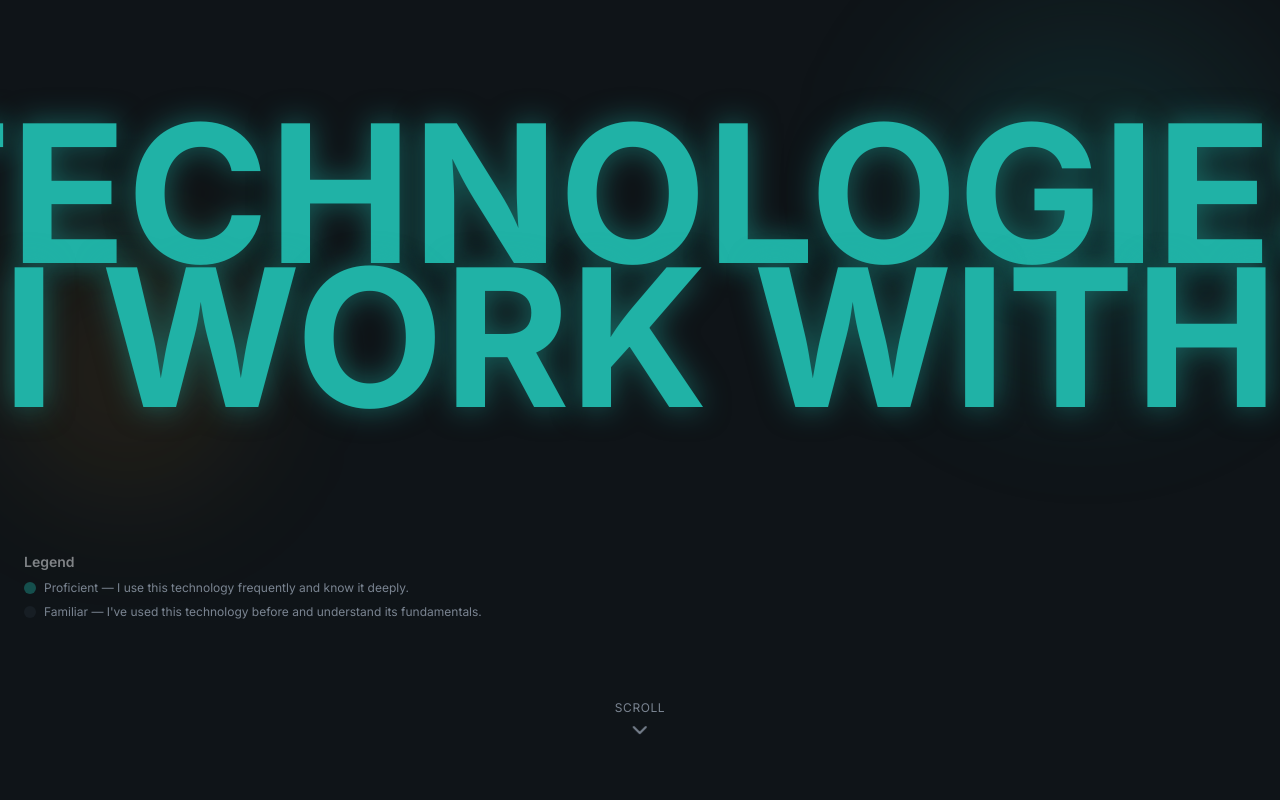
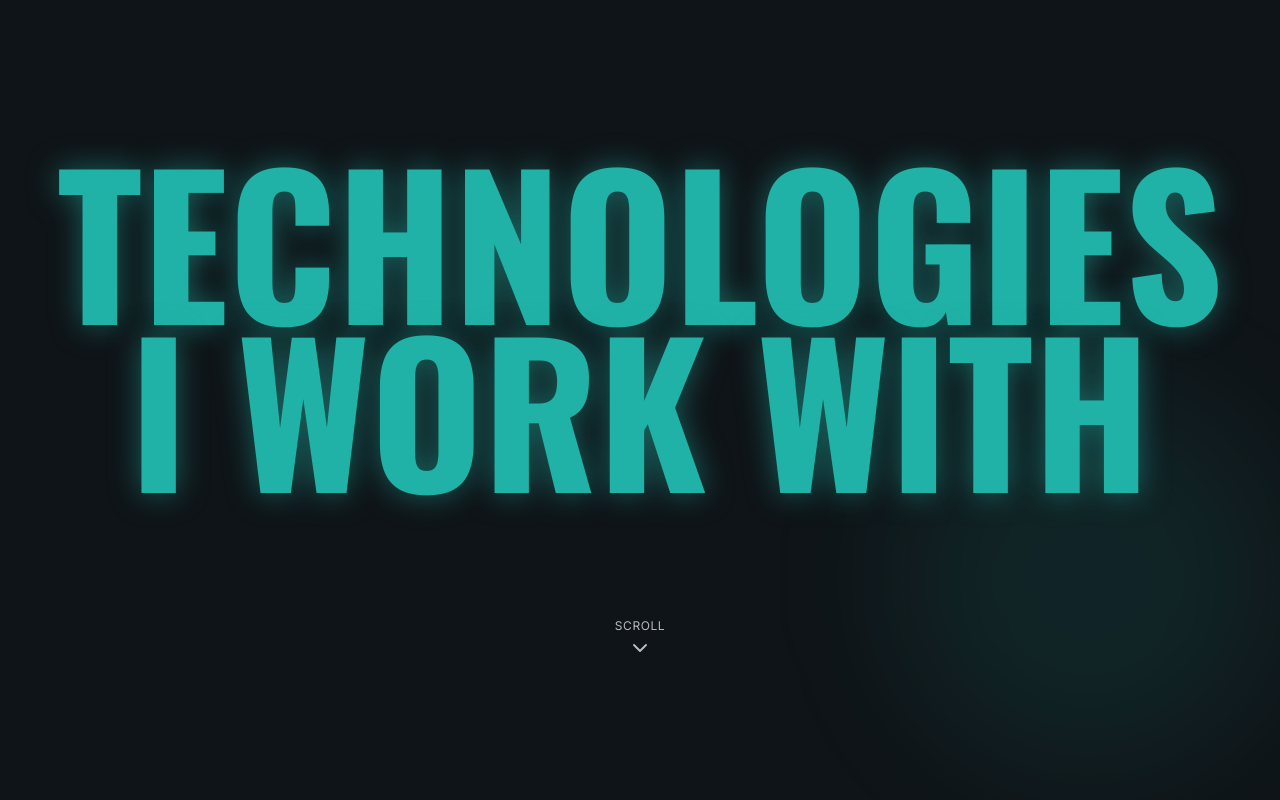
Before and after one commit to nihilno/portfolio, a Next.js app: page / in a window 1280 px wide. Shown: the part 1140-1940 px from the top of the page. Built offline with nearby package versions, Linux system fonts and the light colour scheme; a web font is replaced by a local one.

Commit message:
refactor: enhance techstack layout and animations, add Oswald font

```diff
--- a/src/components/sections/techstack/techstack-technologies.tsx
+++ b/src/components/sections/techstack/techstack-technologies.tsx
@@ -2,79 +2,106 @@
 
 import { Badge } from "@/components/ui/badge";
 import { precisedSkills, proficientSkills } from "@/lib/constants";
+import { oswald } from "@/lib/fonts";
 import { gsap } from "@/lib/gsap";
+import { cn } from "@/lib/utils";
 import { useGSAP } from "@gsap/react";
+import { ChevronDown } from "lucide-react";
 import { useRef } from "react";
 
 function TechstackTechnologies() {
   const proficientSet = new Set(proficientSkills.map((s) => s.toLowerCase()));
-
-  const titleRef = useRef<HTMLHeadingElement | null>(null);
+  const divRef = useRef<HTMLDivElement | null>(null);
+  const headingRef = useRef<HTMLDivElement | null>(null);
   const gridRef = useRef<HTMLDivElement | null>(null);
 
   useGSAP(() => {
+    if (!divRef.current || !headingRef.current || !gridRef.current) return;
+
     const tl = gsap.timeline({
       scrollTrigger: {
-        trigger: gridRef.current,
-        start: "top 80%",
-        end: "top center",
-        scrub: true,
+        trigger: divRef.current,
+        start: "top top",
+        end: "+=175%",
+        scrub: 1,
+        pin: true,
+        pinType: "transform",
+        anticipatePin: 1,
       },
     });
 
-    if (!titleRef.current) return;
-
     tl.to(
-      titleRef.current,
+      headingRef.current,
       {
         autoAlpha: 0.25,
-        ease: "power1.inOut",
-        fontSize: "156px",
+        scale: 0.75,
+        ease: "power2.inOut",
+        duration: 1,
       },
       0,
     );
 
-    if (!gridRef.current) return;
+    tl.to(
+      gridRef.current,
+      {
+        autoAlpha: 1,
+        ease: "power2.out",
+        duration: 0.8,
+      },
+      0.3,
+    );
 
-    const cards = Array.from(gridRef.current.children);
-    cards.forEach((card, index) => {
-      const side = index % 3 === 0 ? -80 : index % 3 === 1 ? 0 : 80;
+    const cards = gsap.utils.toArray(gridRef.current.children);
 
     tl.fromTo(
-        card,
-        { autoAlpha: 0, x: side, y: 24, scale: 0.9 },
+      cards,
+      { autoAlpha: 0, y: 80 },
       {
         autoAlpha: 1,
-          x: 0,
         y: 0,
-          scale: 1,
         ease: "power2.out",
+        stagger: {
+          amount: 0.5,
+          from: "edges",
         },
-        0,
+        duration: 1,
+      },
+      0.5,
     );
-    });
   }, []);
 
   return (
-    <div className="relative">
+    <div
+      className="flex min-h-dvh flex-col items-center justify-center"
+      ref={divRef}
+    >
+      <div ref={headingRef}>
         <h1
-        className="text-secondary-foreground glow-text absolute top-1/2 left-1/2 -z-10 mb-6 -translate-x-1/2 -translate-y-1/2 text-center text-[192px] leading-36 font-bold uppercase"
-        ref={titleRef}
+          className={cn(
+            "text-secondary-foreground glow-text text-center text-5xl font-bold uppercase sm:text-8xl xl:text-[192px] xl:leading-42",
+            oswald.className,
+          )}
         >
-        Technologies I work with
+          Technologies <br /> I work with
         </h1>
+
+        <div className="text-foreground/75 flex translate-y-32 flex-col items-center gap-2">
+          <span className="text-xs tracking-wider uppercase">Scroll</span>
+          <ChevronDown className="size-6 animate-bounce" />
+        </div>
+      </div>
       <div
-        className="relative z-10 mt-16 grid grid-cols-1 gap-6 sm:grid-cols-2 lg:grid-cols-3"
+        className="absolute top-1/2 left-1/2 z-10 mt-16 grid w-full -translate-x-1/2 -translate-y-1/2 grid-cols-1 gap-6 opacity-1 sm:grid-cols-2 lg:grid-cols-3"
         ref={gridRef}
       >
         {precisedSkills.map(({ title, icon, items }) => (
           <div
             key={title}
-            className="glass group hover:border-primary flex flex-col rounded-2xl p-6 shadow-lg"
+            className="glass group flex flex-col rounded-2xl p-6 opacity-0 shadow-lg"
           >
             <div className="mb-8">
               <div className="border-muted-foreground/50 group-hover:border-muted-foreground/90 flex items-center justify-center gap-2 border-b border-dashed pb-6 text-center transition-colors duration-300">
-                <span className="bg-primary/20 text-primary glow-border group-hover:bg-primary/30 mr-auto rounded-lg p-2 transition-colors duration-700">
+                <span className="bg-primary/20 text-primary glow-border group-hover:bg-primary/40 mr-auto rounded-lg p-2 transition-colors duration-700">
                   {icon}
                 </span>
                 <h3 className="text-foreground/80 group-hover:text-primary/75 line-clamp-1 text-lg font-bold transition-colors duration-300 sm:text-xl">
@@ -97,7 +124,7 @@ function TechstackTechnologies() {
                 })}
               </div>
             </div>
-            <div className="bg-foreground/15 group-hover:bg-muted-foreground/90 mx-auto mt-auto h-1 w-14 rounded-full transition-colors duration-300" />
+            <div className="bg-foreground/15 group-hover:bg-primary mx-auto mt-auto h-1 w-14 rounded-full transition-colors duration-300" />
           </div>
         ))}
       </div>
--- a/src/components/sections/techstack/techstack.tsx
+++ b/src/components/sections/techstack/techstack.tsx
@@ -1,8 +1,6 @@
 import BgAccent from "@/components/global/bg-accent";
-import ScrollArrow from "@/components/global/scroll-arrow";
 import { sectionClasses } from "@/lib/constants";
 import { cn } from "@/lib/utils";
-import TechstackLegend from "./techstack-legend";
 import TechstackMarquee from "./techstack-marquee";
 import TechstackTechnologies from "./techstack-technologies";
 
@@ -13,8 +11,7 @@ function Techstack() {
       <div className={cn(sectionClasses, "mb-32 px-6")}>
         <TechstackMarquee />
         <TechstackTechnologies />
-        <TechstackLegend />
-        <ScrollArrow href="#about" />
+        {/* <TechstackLegend /> */}
       </div>
     </section>
   );
--- a/src/lib/fonts.ts
+++ b/src/lib/fonts.ts
@@ -1,4 +1,4 @@
-import { Inter, Playfair_Display } from "next/font/google";
+import { Inter, Oswald, Playfair_Display } from "next/font/google";
 
 export const inter = Inter({
   subsets: ["latin"],
@@ -7,3 +7,7 @@ export const inter = Inter({
 export const playfairDisplay = Playfair_Display({
   subsets: ["latin"],
 });
+
+export const oswald = Oswald({
+  subsets: ["latin"],
+});
```
Also changed, not shown: 1 other file (tests, documents, lock files or other folders). Lines whose indentation alone changed are shown as unchanged.
